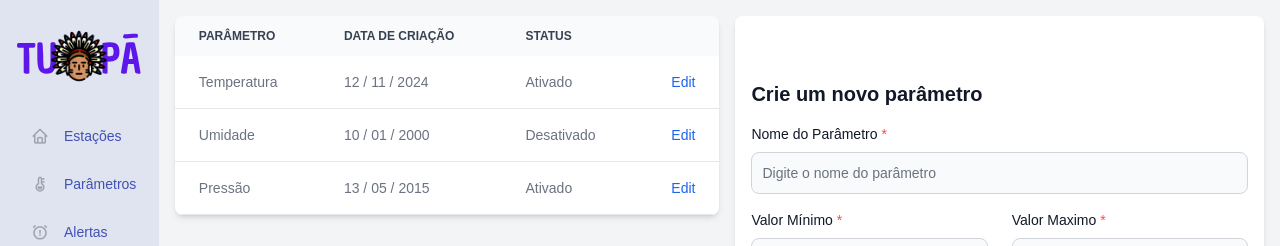
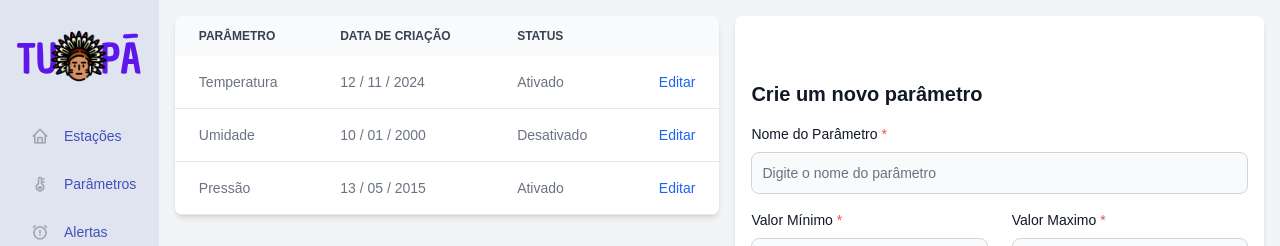
Before and after one commit to Grupo-Syntax-Squad/Tupan-Front, a Next.js app in the folder tupan/: page /parametros in a window 1280 px wide. Shown: the top 246 px of the page. Built offline with nearby package versions, Linux system fonts and the light colour scheme.

Commit message:
func: criar rota e pagina de parametro especifico com uso do userouter

```diff
--- a/tupan/src/app/parametros/page.tsx
+++ b/tupan/src/app/parametros/page.tsx
@@ -7,7 +7,7 @@ import { Botao } from "@/components/botao";
 import { usePopConfirmacao } from "@/hooks/visivel";
 import { Formulario } from "@/components/formulario-parametros";
 
-const menuData = [
+export const menuData = [
   { nome: "Estações", path: "/estacoes", icone: "bx bx-home" },
   { nome: "Parâmetros", path: "/parametros", icone: "bx bxs-thermometer" },
   { nome: "Alertas", path: "/alertas", icone: "bx bx-alarm-exclamation" },
@@ -16,13 +16,13 @@ const menuData = [
   { nome: "Logout", path: "/", icone: "bx bx-log-out" },
 ];
 
-const colunas = [
+export const colunas = [
   { label: "Parâmetro", acessor: "nome" },
   { label: "Data de Criação", acessor: "date" },
   { label: "Status", acessor: "status" },
 ];
 
-const dados = [
+export const dados = [
   { nome: "Temperatura", date: "12 / 11 / 2024", status: "Ativado" },
   { nome: "Umidade", date: "10 / 01 / 2000", status: "Desativado" },
   { nome: "Pressão", date: "13 / 05 / 2015", status: "Ativado" },
--- a/tupan/src/components/tabela.tsx
+++ b/tupan/src/components/tabela.tsx
@@ -1,6 +1,7 @@
 "use client";
 import { useTableSort } from "@/hooks/filtragem";
 import { TableProps } from "@/types/interfaces";
+import Link from "next/link";
 import { ReactNode } from "react";
 
 export const Tabela = ({ colunas, dados }: TableProps) => {
@@ -55,7 +56,8 @@ export const Tabela = ({ colunas, dados }: TableProps) => {
             </tr>
           </thead>
           <tbody>
-            {sortedData.map((row, rowIndex) => (
+            {sortedData.map((row, rowIndex) => {
+              return (
                 <tr
                   key={rowIndex}
                   className="bg-white border-b dark:bg-gray-800 dark:border-gray-700"
@@ -66,15 +68,17 @@ export const Tabela = ({ colunas, dados }: TableProps) => {
                     </td>
                   ))}
                   <td className="px-6 py-4 text-right">
-                  <a
-                    href="#"
+                    <Link
+                      title="Editar"
                       className="font-medium text-blue-600 dark:text-blue-500 hover:underline"
+                      href={{pathname: `parametros/${rowIndex+1}`, query: {id: rowIndex+1, nome: `${row.nome}`}}}
                     >
-                    Edit
-                  </a>
+                      Editar
+                    </Link>
                   </td>
                 </tr>
-            ))}
+              );
+            })}
           </tbody>
         </table>
       </div>
--- a/tupan/src/types/Tabela/interface.ts
+++ b/tupan/src/types/Tabela/interface.ts
@@ -5,5 +5,5 @@ export interface TabelaColuna{
 
 export interface TableProps {
     colunas: TabelaColuna[]; // Array de colunas da tabela
-    dados: Record<string, unknown>[]; // Array de objetos com os dados da tabela
+    dados: Record<string, unknown>[];
 }
```
Also changed, not shown: tupan/src/app/parametros/[id]/page.tsx (+22 -0 lines). Lines whose indentation alone changed are shown as unchanged.
